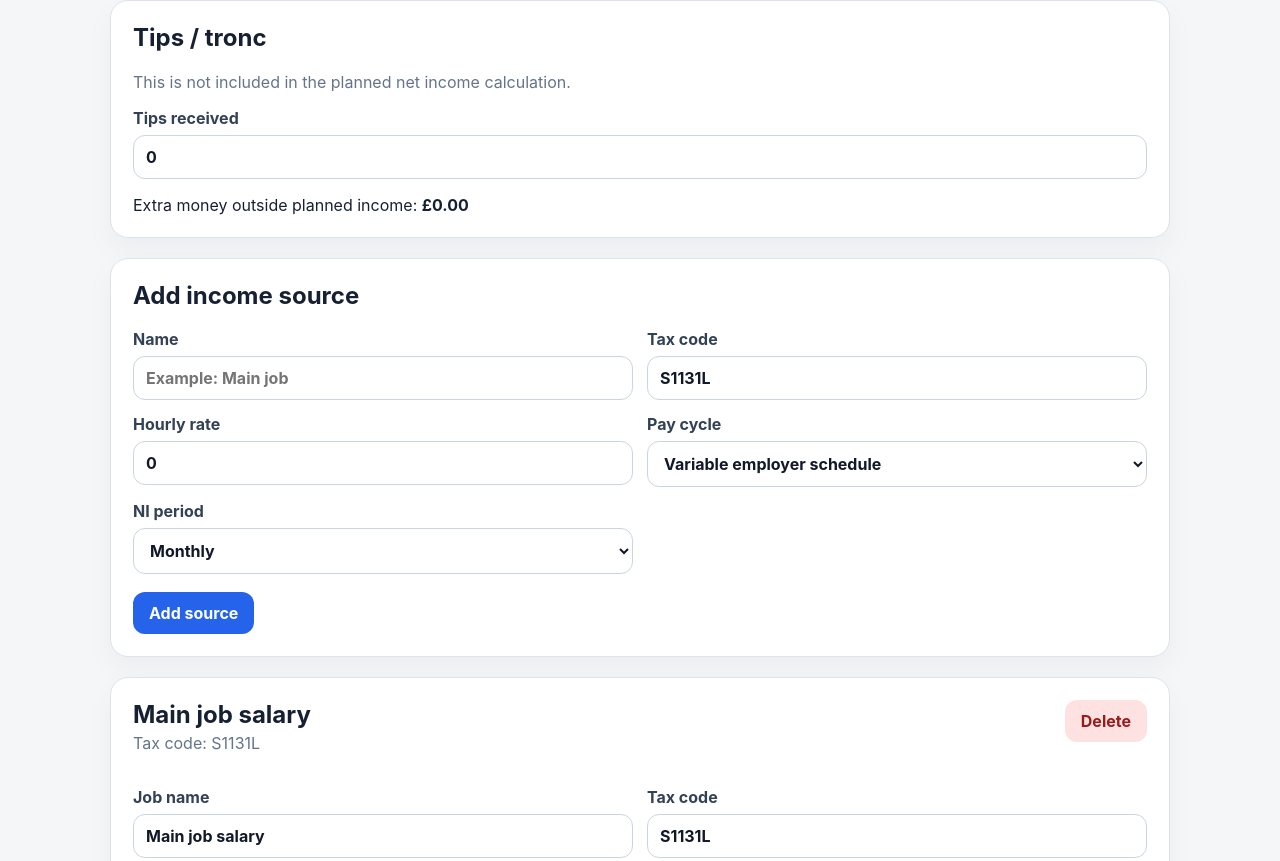
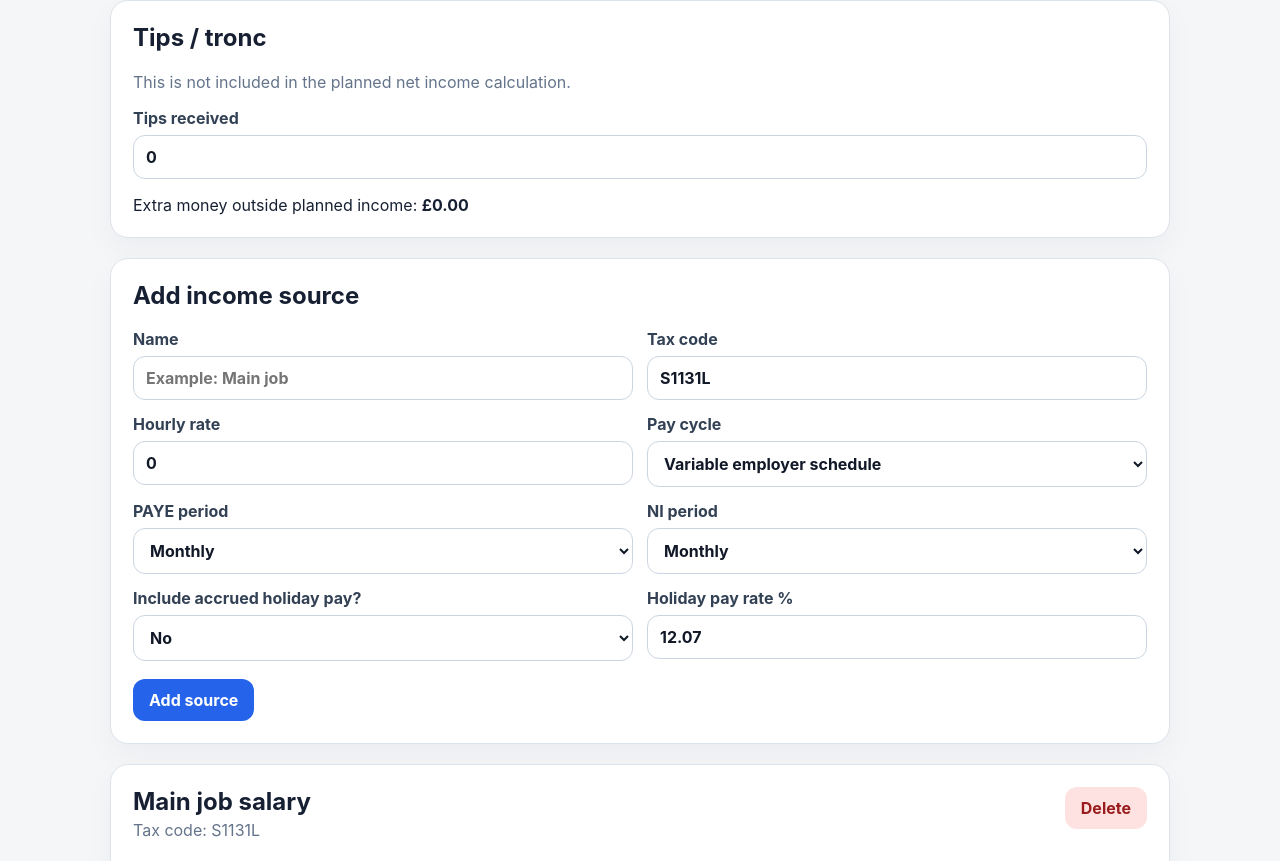
Before and after one commit to S-276/shift-earnings, a React (Vite) app: page / in a window 1280 px wide. Shown: the part 342-1203 px from the top of the page. Built offline with nearby package versions, Linux system fonts and the light colour scheme.

Commit message:
Enhance JobForm with additional pay cycle and PAYE options

```diff
--- a/src/components/JobForm.tsx
+++ b/src/components/JobForm.tsx
@@ -1,5 +1,5 @@
 import { useState } from "react";
-import { Job, NiPeriodType } from "../types";
+import { Job, NiPeriodType, PayCycleType, PayePeriodType } from "../types";
 
 interface JobFormProps {
   onAdd: (job: Job) => void;
@@ -9,8 +9,11 @@ export default function JobForm({ onAdd }: JobFormProps) {
   const [name, setName] = useState("");
   const [taxCode, setTaxCode] = useState("S1131L");
   const [hourlyRate, setHourlyRate] = useState(0);
-  const [payCycleType, setPayCycleType] = useState<"variable" | "fixed">("variable");
+  const [payCycleType, setPayCycleType] = useState<PayCycleType>("variable");
   const [niPeriodType, setNiPeriodType] = useState<NiPeriodType>("monthly");
+  const [payePeriodType, setPayePeriodType] = useState<PayePeriodType>("monthly");
+  const [includeHolidayPay, setIncludeHolidayPay] = useState(false);
+  const [holidayPayRate, setHolidayPayRate] = useState(12.07);
 
   function submit() {
     if (!name.trim()) return;
@@ -24,6 +27,9 @@ export default function JobForm({ onAdd }: JobFormProps) {
       hoursWorked: 0,
       payCycleType,
       niPeriodType,
+      payePeriodType,
+      includeHolidayPay,
+      holidayPayRate,
       previousGrossYTD: 0,
       previousTaxPaidYTD: 0
     };
@@ -35,6 +41,9 @@ export default function JobForm({ onAdd }: JobFormProps) {
     setHourlyRate(0);
     setPayCycleType("variable");
     setNiPeriodType("monthly");
+    setPayePeriodType("monthly");
+    setIncludeHolidayPay(false);
+    setHolidayPayRate(12.07);
   }
 
   return (
@@ -75,10 +84,21 @@ export default function JobForm({ onAdd }: JobFormProps) {
           Pay cycle
           <select
             value={payCycleType}
-            onChange={e => setPayCycleType(e.target.value as "variable" | "fixed")}
+            onChange={e => setPayCycleType(e.target.value as PayCycleType)}
           >
             <option value="variable">Variable employer schedule</option>
             <option value="fixed">Custom dates</option>
+          </select>
+        </label>
+
+        <label>
+          PAYE period
+          <select
+            value={payePeriodType}
+            onChange={e => setPayePeriodType(e.target.value as PayePeriodType)}
+          >
+            <option value="monthly">Monthly</option>
+            <option value="weekly">Weekly</option>
           </select>
         </label>
 
@@ -92,6 +112,28 @@ export default function JobForm({ onAdd }: JobFormProps) {
             <option value="pay-period-weeks">Use actual pay-period weeks</option>
           </select>
         </label>
+
+        <label>
+          Include accrued holiday pay?
+          <select
+            value={includeHolidayPay ? "yes" : "no"}
+            onChange={e => setIncludeHolidayPay(e.target.value === "yes")}
+          >
+            <option value="no">No</option>
+            <option value="yes">Yes</option>
+          </select>
+        </label>
+
+        <label>
+          Holiday pay rate %
+          <input
+            type="number"
+            min="0"
+            step="0.01"
+            value={holidayPayRate}
+            onChange={e => setHolidayPayRate(Number(e.target.value))}
+          />
+        </label>
       </div>
 
       <button className="primary-btn" onClick={submit}>
```
